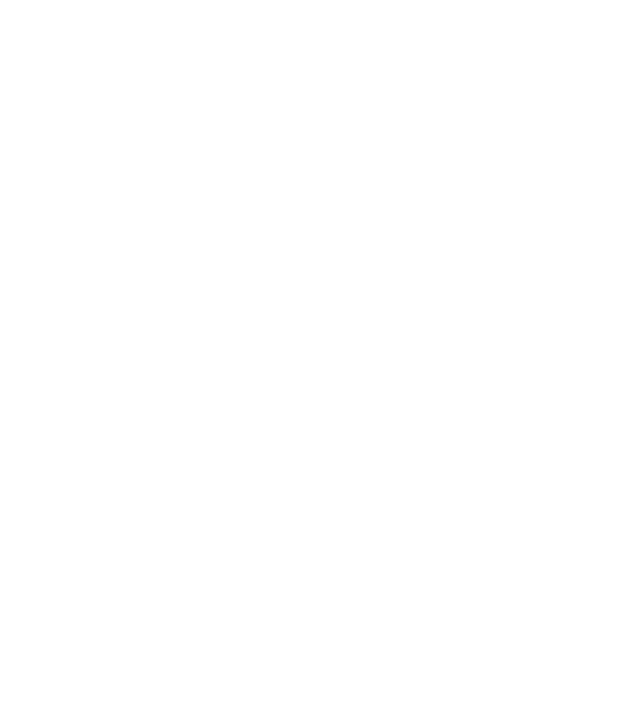
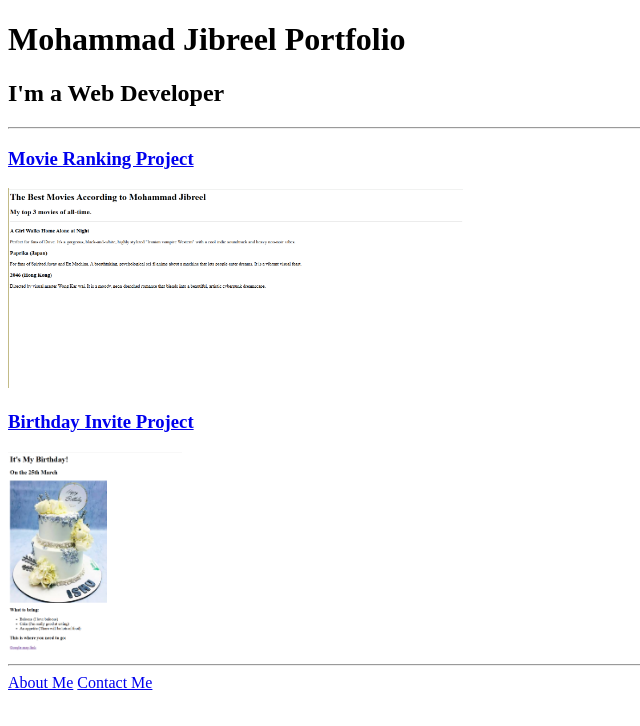
Before and after one commit to mohammadjibreel912-source/html-portfolio, a plain HTML site: page index.html in a window 1280 px wide. Shown: the whole page, without its empty margins (0-640 px from the left). Drawn offline with Linux system fonts and the light colour scheme.

Commit message:
Add files via upload

```diff
--- a/index.html
+++ b/index.html
@@ -1,15 +1,22 @@
-<!-- TODO 1: Create the HTML Boilerplate -->
+<!DOCTYPE html>
+<html lang="en">
 
-<!-- TODO 2: Add Your previous projects' HTML into the public folder -->
+<head>
+  <meta charset="UTF-8">
+  <title>Mohammad Jibreel Portfolio</title>
+</head>
 
-<!-- TODO 3: Take screenshots of your project previews and add the images to the images folder -->
+<body>
+  <h1>Mohammad Jibreel Portfolio</h1>
+  <h2>I'm a Web Developer</h2>
+  <hr />
+  <h3><a href="./public/movie-ranking.html">Movie Ranking Project</a></h3>
+  <img src="./assets/images/movie-ranking.png" height="200" alt="movie ranking project preview"/>
+  <h3><a href="./public/birthday-invite.html">Birthday Invite Project</a></h3>
+  <img src="./assets/images/birthday-invite.png" height="200" alt="birthday invite project preview"/>
+  <hr />
+  <a href="./public/about.html">About Me</a>
+  <a href="./public/contact.html">Contact Me</a>
+</body>
 
-<!-- TODO 4: Add titles/subtitles etc. -->
-
-<!-- TODO 5: Add a link to the project pages -->
-
-<!-- TODO 6: Add images to show the project previews
-HINT for TODO 6: You can use the height attribute set to 200 to make the image smaller:
-https://developer.mozilla.org/en-US/docs/Web/HTML/Element/img#attr-height -->
-
-<!-- TODO 7: Add the Contact Me and About Me page links -->
+</html>
```
